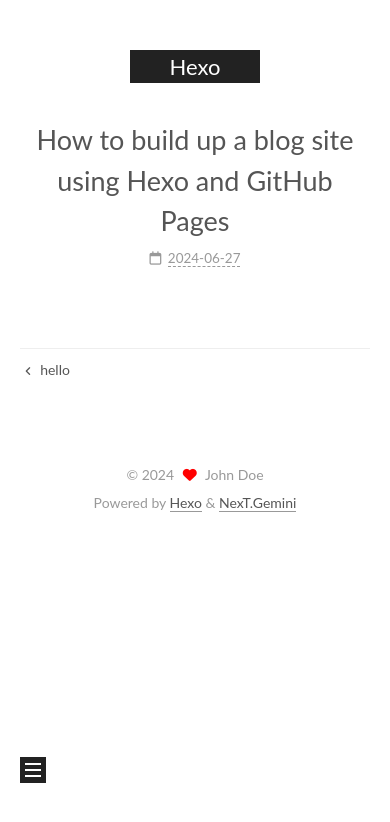
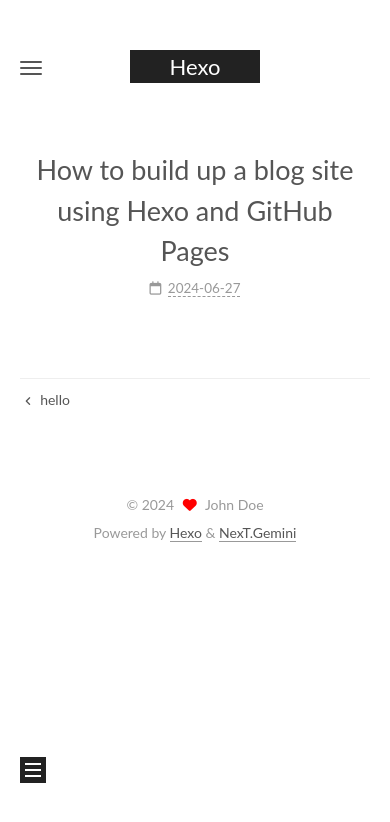
Before and after one commit to Rorfklv/Rorfklv.github.io, a plain HTML site: page 2024/06/27/How-to-build-up-a-blog-site-using-Hexo-and-GitHub-Pages/index.html in a window 390 px wide. Drawn offline with nearby package versions, Linux system fonts and the light colour scheme.

Commit message:
Site updated: 2024-09-18 11:45:34

```diff
--- a/2024/06/27/How-to-build-up-a-blog-site-using-Hexo-and-GitHub-Pages/index.html
+++ b/2024/06/27/How-to-build-up-a-blog-site-using-Hexo-and-GitHub-Pages/index.html
@@ -61,6 +61,9 @@
       <header class="header" itemscope itemtype="http://schema.org/WPHeader"><div class="site-brand-container">
   <div class="site-nav-toggle">
     <div class="toggle" aria-label="Toggle navigation bar" role="button">
+        <span class="toggle-line"></span>
+        <span class="toggle-line"></span>
+        <span class="toggle-line"></span>
     </div>
   </div>
 
@@ -81,6 +84,10 @@
 
 
 
+<nav class="site-nav">
+  <ul class="main-menu menu"><li class="menu-item menu-item-home"><a href="/" rel="section"><i class="fa fa-home fa-fw"></i>Home</a></li><li class="menu-item menu-item-about"><a href="/about/" rel="section"><i class="fa fa-user fa-fw"></i>About</a></li><li class="menu-item menu-item-tags"><a href="/tags/" rel="section"><i class="fa fa-tags fa-fw"></i>Tags</a></li>
+  </ul>
+</nav>
 
 
 
```
Also changed, not shown: 2024/06/27/hello-world/index.html (+7 -0 lines), 2024/06/27/hello/index.html (+7 -0 lines), archives/2024/06/index.html (+7 -0 lines), archives/2024/index.html (+7 -0 lines), archives/index.html (+7 -0 lines), index.html (+7 -0 lines).
